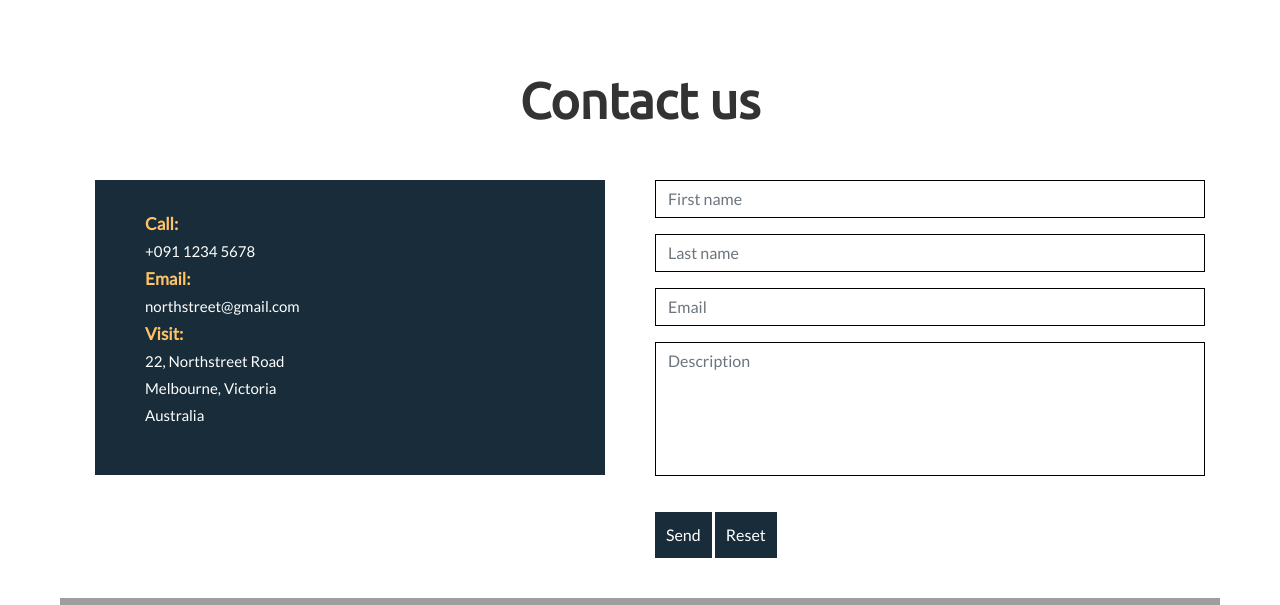
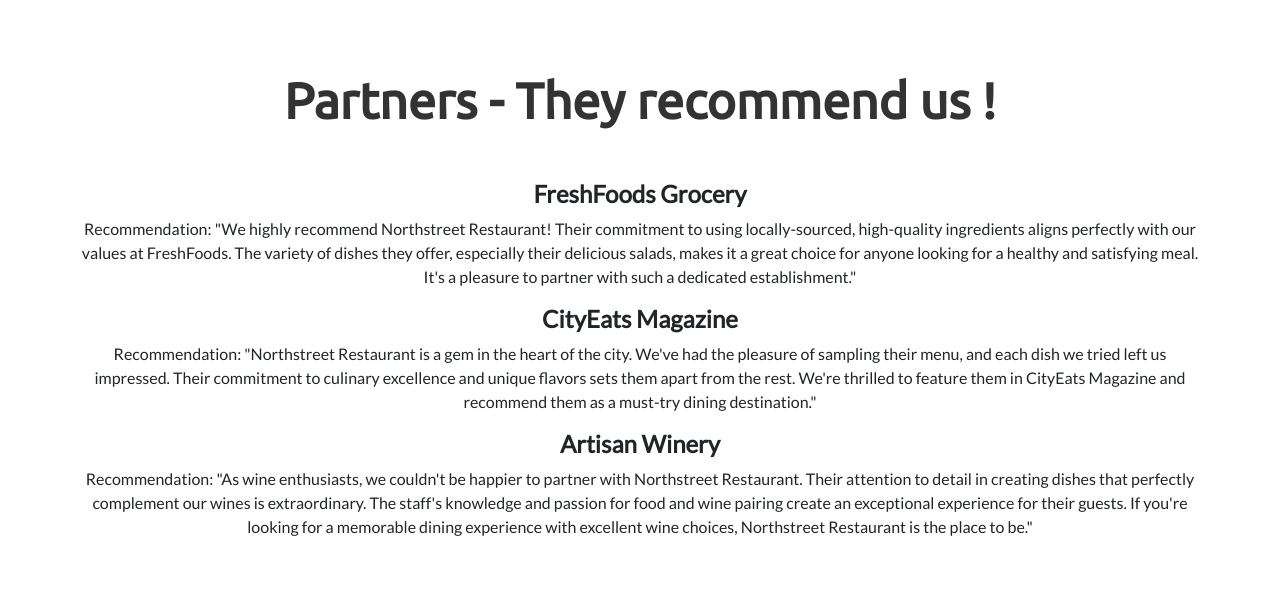
Before and after one commit to Saousa/projet-git, a website: page index.html in a window 1280 px wide. Shown: the part 5182-5787 px from the top of the page. Drawn offline with nearby package versions, Linux system fonts and the light colour scheme; some packages are replaced by stand-ins of ours; grey boxes are pictures that could not be loaded.

Commit message:
Ajout partners

```diff
--- a/index.html
+++ b/index.html
@@ -608,6 +608,31 @@
         </div>
     </section>
 
+    <section class="bg-notes bg-section" id="notes">
+        <div class="container-fluid">
+            <h3 class="container-h1">Partners - They recommend us !</h3>
+            <div class="row">
+                <div class="col-sm-12">
+                    <div class="notes-content">
+                        <div class="note text-center">
+                            <h4>FreshFoods Grocery</h4>
+                            <p>Recommendation: "We highly recommend Northstreet Restaurant! Their commitment to using locally-sourced, high-quality ingredients aligns perfectly with our values at FreshFoods. The variety of dishes they offer, especially their delicious salads, makes it a great choice for anyone looking for a healthy and satisfying meal. It's a pleasure to partner with such a dedicated establishment."</p>
+                        </div>
+                        <div class="note text-center">
+                            <h4>CityEats Magazine</h4>
+                            <p>Recommendation: "Northstreet Restaurant is a gem in the heart of the city. We've had the pleasure of sampling their menu, and each dish we tried left us impressed. Their commitment to culinary excellence and unique flavors sets them apart from the rest. We're thrilled to feature them in CityEats Magazine and recommend them as a must-try dining destination."</p>
+                        </div>
+                        <div class="note text-center">
+                            <h4>Artisan Winery</h4>
+                            <p>Recommendation: "As wine enthusiasts, we couldn't be happier to partner with Northstreet Restaurant. Their attention to detail in creating dishes that perfectly complement our wines is extraordinary. The staff's knowledge and passion for food and wine pairing create an exceptional experience for their guests. If you're looking for a memorable dining experience with excellent wine choices, Northstreet Restaurant is the place to be."</p>
+                        </div>
+                    </div>
+                </div>
+            </div>
+        </div>
+    </section>
+
+
     <section class="bg-contact bg-section" id="contact">
         <div class="container-fluid">
             <h1 class="container-h1">Contact us</h1>
```
